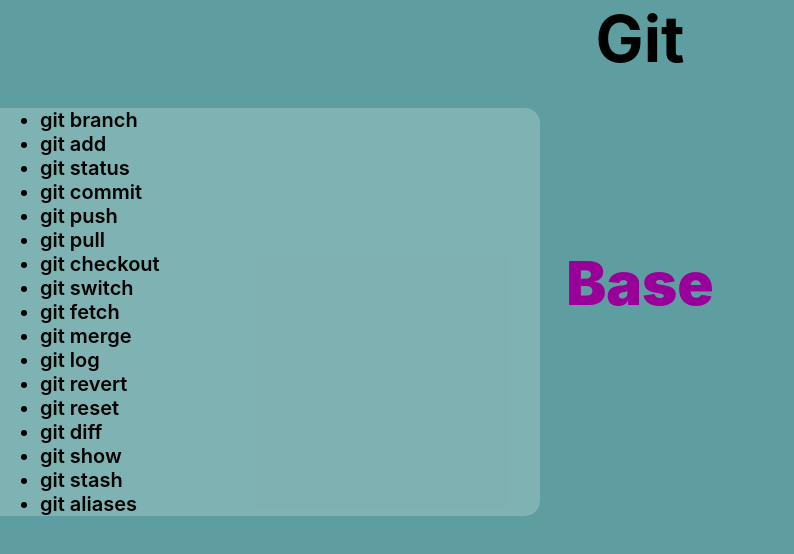
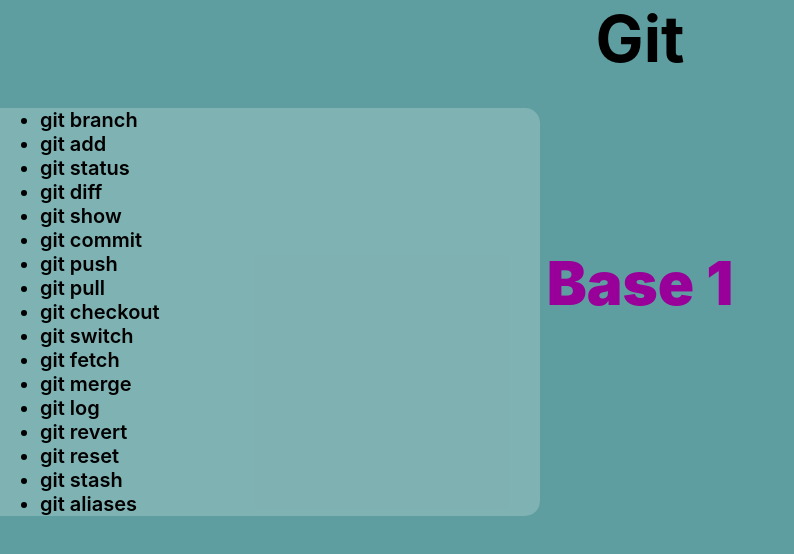
Before and after one commit to MichaelWhitt/git-brownbag, a React (Create React App) app: page / in a window 1280 px wide. Shown: the top 554 px of the page, without its empty margins (0-794 px from the left). Built offline with nearby package versions, Linux system fonts and the light colour scheme.

Commit message:
change app order

```diff
--- a/src/App.js
+++ b/src/App.js
@@ -8,6 +8,8 @@ function App() {
     'git branch',
     'git add',
     'git status',
+    'git diff',
+    'git show',
     'git commit',
     'git push',
     'git pull',
@@ -18,8 +20,6 @@ function App() {
     'git log',
     'git revert',
     'git reset',
-    'git diff',
-    'git show',
     'git stash',
     'git aliases'
   ]
--- a/src/Test.js
+++ b/src/Test.js
@@ -1,7 +1,7 @@
 const Test = () => {
   return (
     <div style={{fontSize: 60, fontWeight: 1000, color: '#909'}}>
-      Base
+      Base 1
     </div>
   )
 }
```
